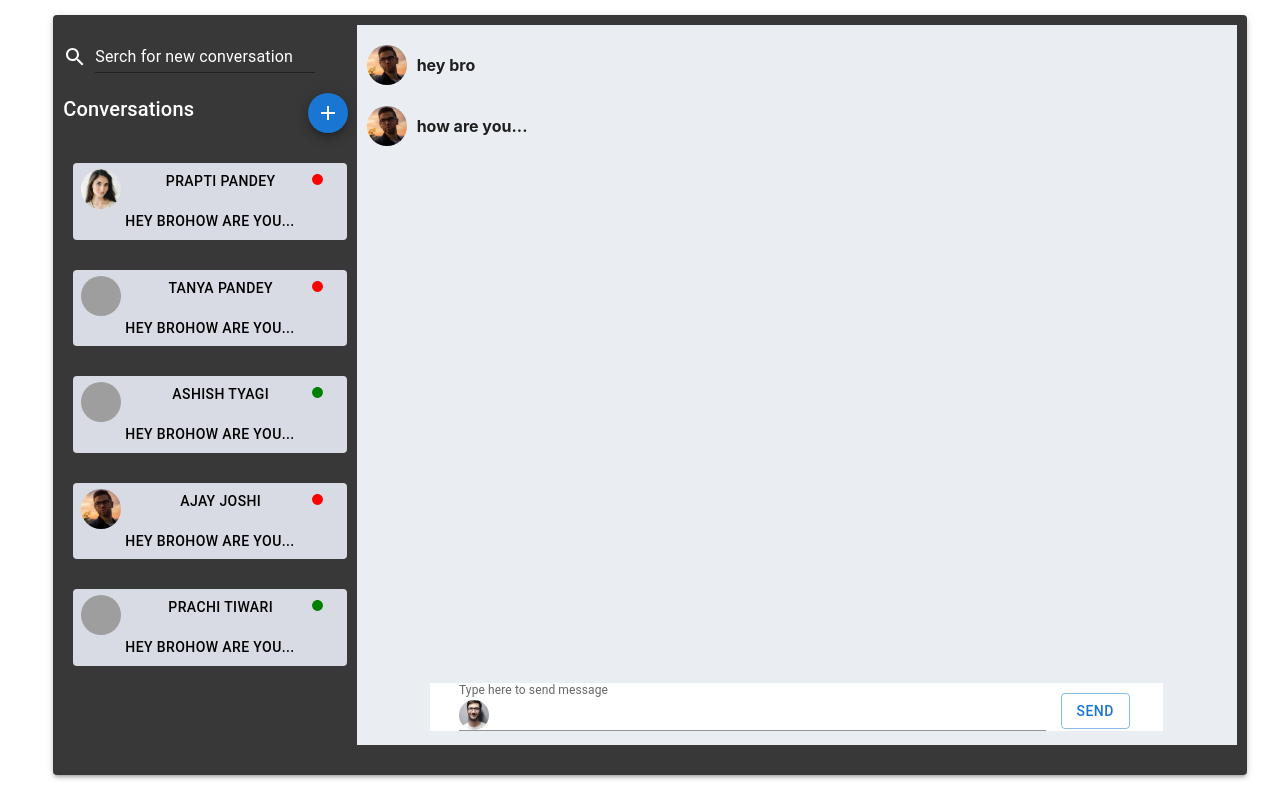
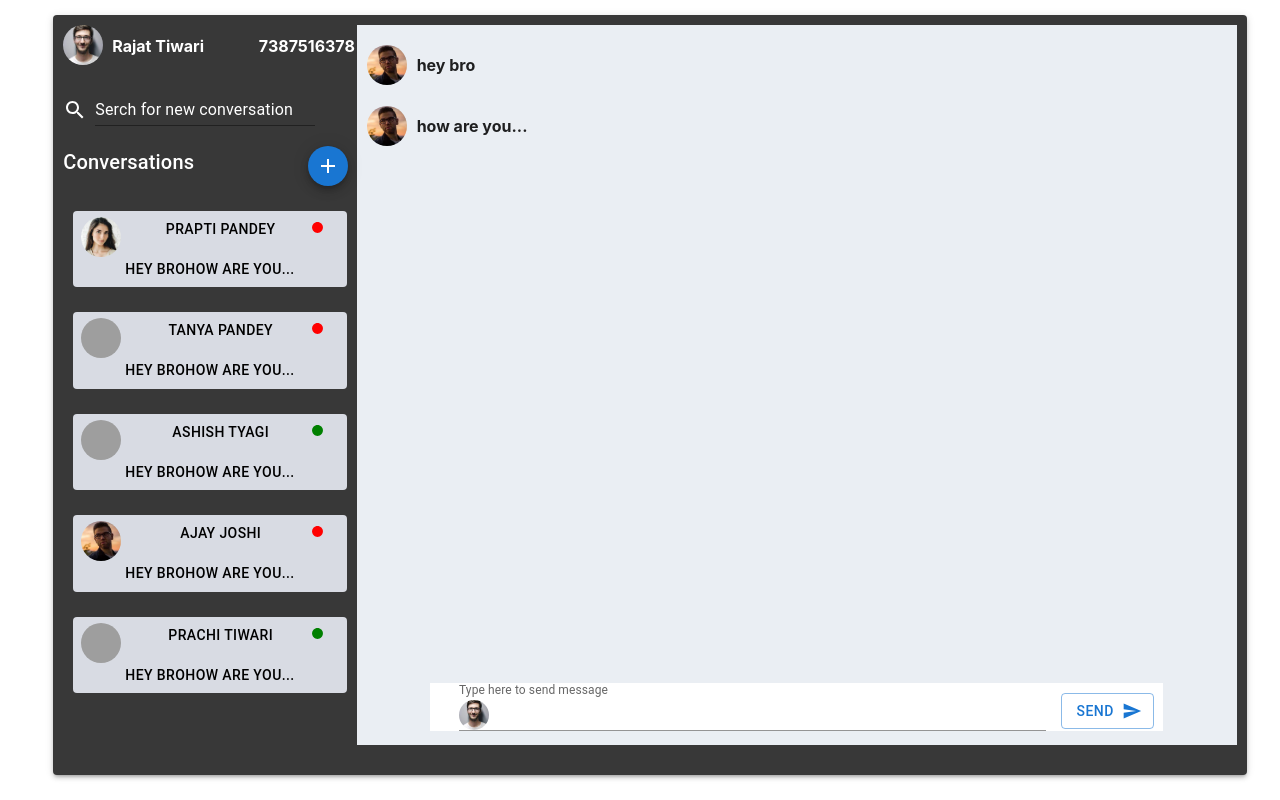
Before and after one commit to Rajattiwari20/React-chat-app, a React (Create React App) app: page / in a window 1280 px wide. Built offline with nearby package versions, Linux system fonts and the light colour scheme; grey boxes are pictures that could not be loaded.

Commit message:
Added Admin Detail component

```diff
--- /dev/null
+++ b/src/components/AdminDetail.js
@@ -0,0 +1,31 @@
+import  React, { useState } from 'react';
+import { Typography , Grid, Avatar, Button} from '@mui/material'
+
+function AdminDetail(props) {
+
+  const {data} = props
+
+  const handelClick = () => {
+    console.log("Click")
+  }
+
+    return (
+      <>
+        { data &&
+          <Grid container>
+                <Grid item md = {2} xs = {12} sm = {12}>
+                <Avatar alt="Pic" src= {data.photo} />
+                </Grid>
+                <Grid item md = {6} xs = {12} sm = {12} style = {{marginTop : "-10px" , color : "white" , cursor : "pointer"}}>
+                <h4 > {data.userName} </h4>
+                </Grid>
+                <Grid item md = {4} xs = {12} sm = {12} style = {{marginTop : "-10px" , color : "white", cursor : "pointer"}}>
+                <h4> {data.contactNo} </h4>
+                </Grid>
+        </Grid>
+        }
+      </>
+    );
+  }
+
+  export default AdminDetail;
--- a/src/components/Conversations.js
+++ b/src/components/Conversations.js
@@ -1,7 +1,8 @@
-import  React , {useState} from 'react';
+import  React , {useState, useEffect} from 'react';
 import { TextField , Grid, InputAdornment, Typography, Button, Box , Fab} from '@mui/material'
 import dummyData from '../data'
 import HistoryChats from './HistoryChats'
+import AdminDetail from './AdminDetail'
 import CoversationModel from './CoversationModel'
 import SearchIcon from '@mui/icons-material/Search';
 import AddIcon from '@mui/icons-material/Add';
@@ -19,20 +20,41 @@ const useStyles = makeStyles(theme => ({
 
 }))
 
+
+
 function Conversations() {
 
     const classes = useStyles();
     const [showConversationMoldel , setShowConversationMoldel] = useState(false)
     const [open, setOpen] = useState(false);
+    const [searchString , setSearchString] = useState();
+    const [data , setData] = useState()
+
+    useEffect(()=>{
+        dummyData.map((data) =>{
+            if(data.isLogedIn){
+                setData(data)
+            }
+        })
+    }, [])
 
     const handelClick = () => {
         setOpen(true);
         setShowConversationMoldel(true)
       };
 
+    const handelChange = (e) => {
+        const search = e.target.value;
+        setSearchString(search);
+        // console.log("searchString===>" , searchString)
+    }
+
     return (
       <>
         <Grid container >
+            <Grid item md = {12}>
+                <AdminDetail data = {data}/>
+            </Grid>
             <Grid item md = {12}  >
                  <Box sx={{ display: 'flex', alignItems: 'flex-end' }}>
                     <SearchIcon sx={{ color: 'action.active', mr: 1, my: 0.5 }} style ={{color : "white"}} />
@@ -43,7 +65,9 @@ function Conversations() {
                         className: classes.historyBtn
                     }}
                     InputProps={{className: classes.historyBtn}}
+                    onChange = {(e) => handelChange(e)}
                      />
+
                 </Box>
             </Grid>
             <Grid item md = {12} style = {{marginTop : "20px"}}>
@@ -61,7 +85,7 @@ function Conversations() {
                 </Grid>
             </Grid>
             <Grid item md = {12} style = {{marginTop : "10px"}}>
-                <HistoryChats/>
+                <HistoryChats  searchString = {searchString}/>
             </Grid>
         </Grid>
         {
--- a/src/components/HistoryChats.js
+++ b/src/components/HistoryChats.js
@@ -19,8 +19,9 @@ const useStyles = makeStyles(theme => ({
     }
 }))
 
-function HistoryChats() {
+function HistoryChats(props) {
     const classes = useStyles();
+    const {searchString} = props
     const [messages , setMessages] = useState()
     useEffect(()=>{
         dummyData.map((data) =>{
@@ -30,7 +31,16 @@ function HistoryChats() {
         })
     }, [])
 
+    const handelClick = () => {
+        console.log("Click")
+      }
+
     console.log("messages ==>" ,messages)
+    console.log("searchString===>" , searchString)
+
+    // console.log("filterMessages ==>" , filterMessages)
+    // const filterMessages = messages.filter(message => message.senderInfo.userName ==  searchString)
+
 
     return (
       <>
@@ -40,7 +50,7 @@ function HistoryChats() {
                 messages.map((message, index)=>{
                     return(
 
-                        <Grid item md = {12} sm = {12} xs = {12} style = {{ marginTop : "10px" , padding : "10px"}}  key ={index}>
+                        <Grid item md = {12} sm = {12} xs = {12} style = {{ marginTop : "5px" , padding : "10px"}}  key ={index}>
                              <Button fullWidth className = {classes.historyBtn} >
                             <Grid container >
                                 <Grid item md ={3}>
--- a/src/components/SendNewMessage.js
+++ b/src/components/SendNewMessage.js
@@ -1,6 +1,7 @@
 import  React , {useState} from 'react';
 import { Typography , Grid,TextField , InputAdornment, Button, Avatar} from '@mui/material'
 import AccountCircle from '@mui/icons-material/AccountCircle';
+import SendIcon from '@mui/icons-material/Send';
 
 function SendNewMessage(props) {
 
@@ -41,7 +42,7 @@ function SendNewMessage(props) {
                     style ={{width : "80%", marginLeft : "4%"}}
                     value = {value}
                 />
-                <Button variant="outlined" style = {{ marginTop :"10px", marginLeft : "2%"}} onClick = {handelClick} >Send</Button>
+                <Button variant="outlined" endIcon={<SendIcon />} style = {{ marginTop :"10px", marginLeft : "2%"}} onClick = {handelClick} >Send</Button>
             </Grid>
             </Grid>
             </Grid>
```
Also changed, not shown: src/data.js.
